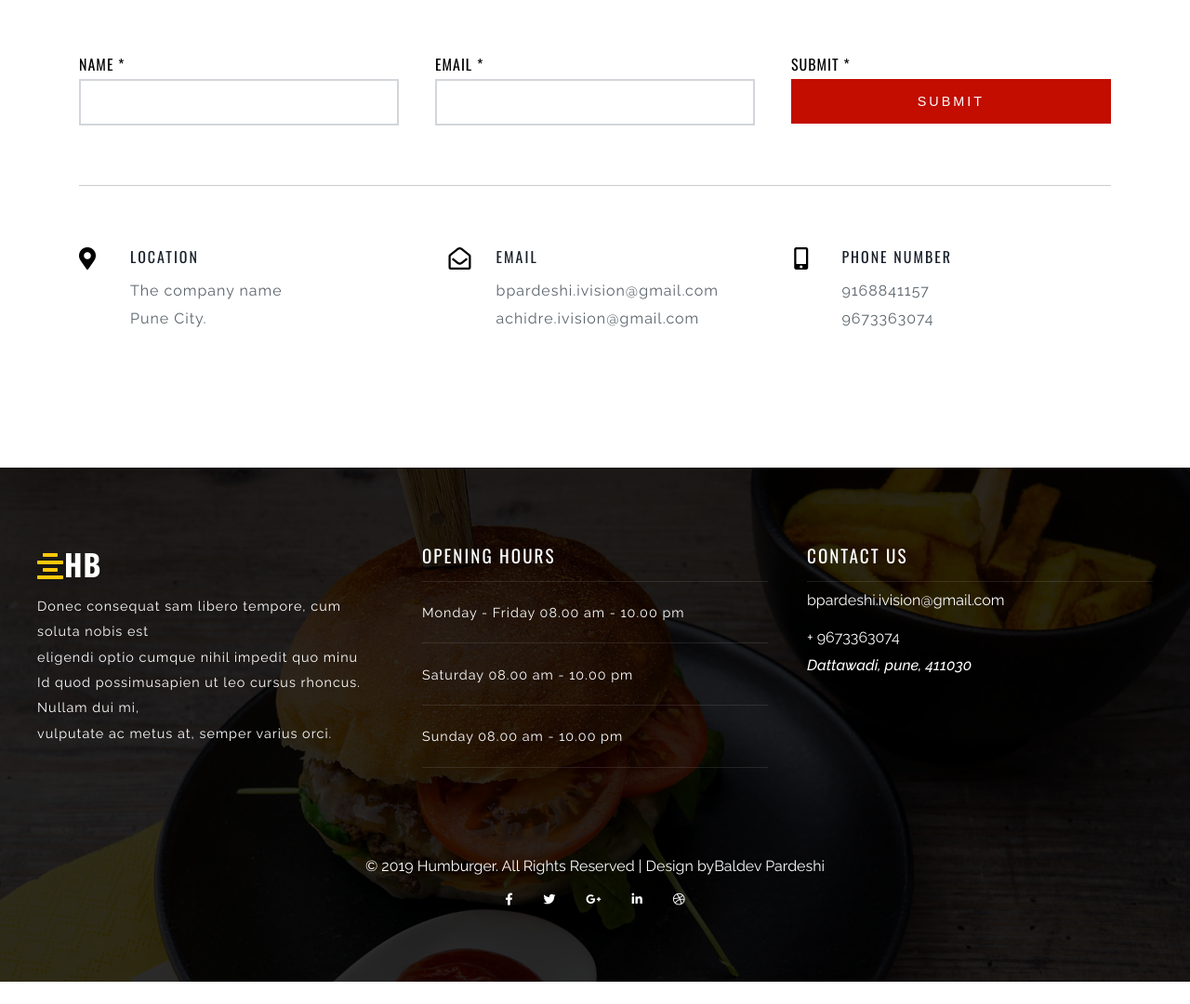
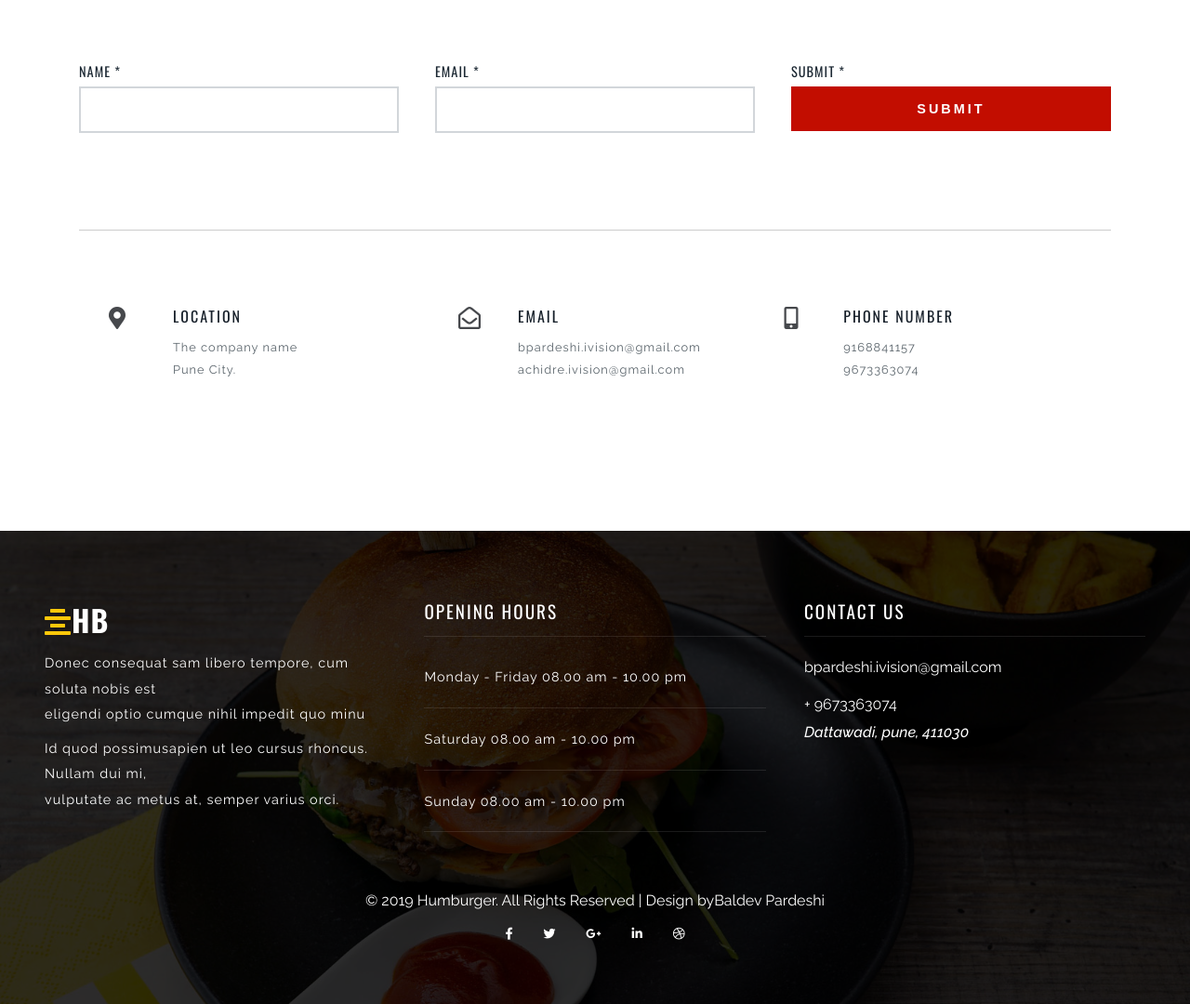
Before and after one commit to baldevivision/Humberger, a plain HTML site: page index.html in a window 1280 px wide. Shown: the part 4511-5591 px from the top of the page at 93% size. Before the commit the page ends 5567 px from the top, so only its background shows below. Drawn offline with nearby package versions, Linux system fonts and the light colour scheme.

Commit message:
changes 03.06.2019

```diff
--- a/assets/stylesheet.css
+++ b/assets/stylesheet.css
@@ -451,12 +451,12 @@ article .description .text-bold{
   Contact us css start here
    ========================================================================== */
   .contact-us{
-    padding: 5rem 0;
+    padding: 5.5rem 0 5rem;
   }
 /* Form css start here
    ========================================================================== */
 .contact-us form{
-  padding: 4rem 0;
+  padding: 4rem 0 6.5rem;
   display: flex;
   justify-content: space-between;
   border-bottom: 1px solid #ccc;
@@ -465,11 +465,12 @@ article .description .text-bold{
   flex-basis: 31%;
 }
 .contact-us form label{
-  font-size: 1rem;
+  font-size: 0.9rem;
   font-family: 'Oswald' , sans-serif;
   font-weight: 400;
   letter-spacing: 1px;
   line-height: 2rem;
+  color: #1c2833;
 }
 .contact-us form input{
   padding: 0.9em;
@@ -491,6 +492,7 @@ article .description .text-bold{
   letter-spacing: 3px;
   text-transform: uppercase;
   cursor: pointer;
+  font-weight: 600;
 }
 .contact-us form .submit:hover{
   transition: all 1s ease;
@@ -501,7 +503,7 @@ article .description .text-bold{
 .contact-us .contact-info{
   display: flex;
   justify-content: space-between;
-  padding: 4rem 0;
+  padding: 5rem 2rem;
 }
 .contact-info .location,
 .contact-info .email,
@@ -518,7 +520,12 @@ article .description .text-bold{
 .contact-info .email .icon,
 .contact-info .phone .icon{
   font-size: 1.5rem;
-  flex-basis: 15%;
+  flex-basis: 20%;
+}
+.contact-info .location .icon i,
+.contact-info .email .icon i,
+.contact-info .phone .icon i{
+  color: #46484C;
 }
 .location .description h4,
 .email .description h4,
@@ -536,6 +543,7 @@ article .description .text-bold{
   color: #5a646b;
   letter-spacing: 1px;
   line-height: 1.9em;
+  font-size: 0.8rem;
 }
 .email .description p a,
 .phone .description p a{
@@ -553,9 +561,10 @@ article .description .text-bold{
   background: url(images/footer.jpg);
   background-size: cover;
   color: #fff;
+  background-position: center;
 }
 .footer-section .footer-layer{
-  padding: 5rem 2.5rem;
+  padding: 4.5rem 3rem;
 }
 .footer-section .footer-contact{
   display: flex;
@@ -566,6 +575,9 @@ article .description .text-bold{
 .footer-contact .contacts{
   align-self: flex-start;
   flex-basis: 31%;
+}
+.footer-contact .description p{
+  margin-top: 0.6rem;
 }
 .footer-contact .footer-title{
   font-size: 1.2rem;
@@ -591,14 +603,19 @@ article .description .text-bold{
   padding: 1.2rem 0;
   border-bottom: 1px solid rgba(251, 247, 247, 0.1);
 }
+.openinng-time p:nth-child(2){
+  margin-top: 0.6rem;
+}
 .contacts a{
   line-height: 2.5rem;
   color: #fff;
   text-decoration: none;
 }
-
+.contacts .footer-title{
+  margin-bottom: 0.8rem;
+}
 .copyright{
-  padding-top: 6rem;
+  padding-top: 4rem;
   text-align: center;
 }
 .copyright a{
--- a/index.html
+++ b/index.html
@@ -442,7 +442,9 @@
 							</a>
 						</div>
 						<p>
-							Donec consequat sam libero tempore, cum soluta nobis est <br>eligendi optio cumque nihil impedit quo minu<br>
+							Donec consequat sam libero tempore, cum soluta nobis est <br>eligendi optio cumque nihil impedit quo minu
+						</p>
+						<p>
 							Id quod possimusapien ut leo cursus rhoncus. Nullam dui mi,<br> vulputate ac metus at, semper varius orci.
 						</p>
 					</div>
```
